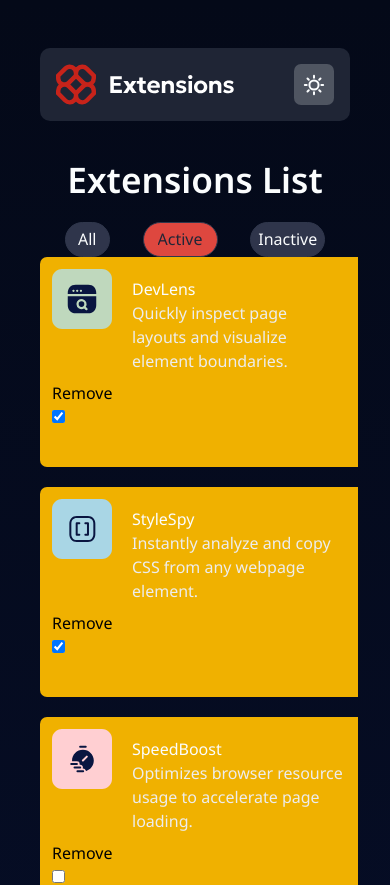
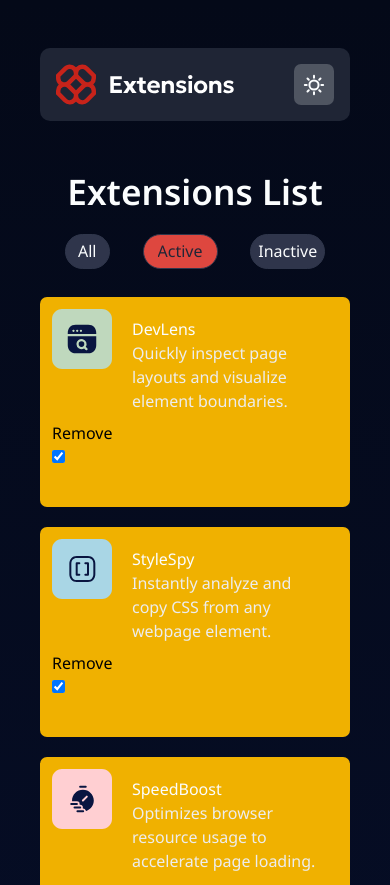
Before and after one commit to ItaloDev-Marcelo/browswer-extensions-challage, a React (Vite) app: page / in a window 390 px wide. Shown: the top 885 px of the page. Built offline with nearby package versions, Linux system fonts and the light colour scheme.

Commit message:
consertando error no tamanho dos cards

```diff
--- a/src/components/card.tsx
+++ b/src/components/card.tsx
@@ -11,7 +11,7 @@ type CardType = {
 
 export default function Card({logo,name,description,isActive, handleSelectActive} :CardType) {
     return (
-        <article className="w-[340px] h-[210px] md:w-[250px] lg:w-[385px]
+        <article className="w-[100%] h-[210px] md:w-[250px] lg:w-[385px]
          bg-yellow-500 xl:w-[377px] rounded-[7px] p-3 ">
               <div className="flex flex-row">
                   <figure className='pr-2 md:pr-3'>
--- a/src/components/tabbar.tsx
+++ b/src/components/tabbar.tsx
@@ -6,7 +6,7 @@ type Props = {
 
 export default function Tabar({SelectOptions, activeNavItem}: Props) {
     return (
-         <div className="flex flex-col justify-center text-center
+         <div className="flex flex-col justify-center my-7 md:my-0 text-center
          md:flex-row md:items-center md:justify-between md:mx-15 ">
             <h1 className="my-4 text-[2.2em] font-semibold">Extensions List</h1>
             <nav>
--- a/src/layout/index.tsx
+++ b/src/layout/index.tsx
@@ -55,7 +55,7 @@ export default function ManagerDeskboard() {
         <div className={toggle ? 'mode dark' : 'mode'}>
             <ToggleNav toggleStyle={toggleStyle} toggle={toggle} />
         <Tabar SelectOptions={SelectOptions} activeNavItem={activeNavItem} />
-          <main className='grid grid-cols-1 gap-y-[5]
+          <main className='grid grid-cols-1 gap-y-[5] mt-2 md:mt-0
            md:grid-cols-2 gap-5  md:gap-5
            xl:grid-cols-3 xl:gap-3
           md:mx-14  px-2'>
```
